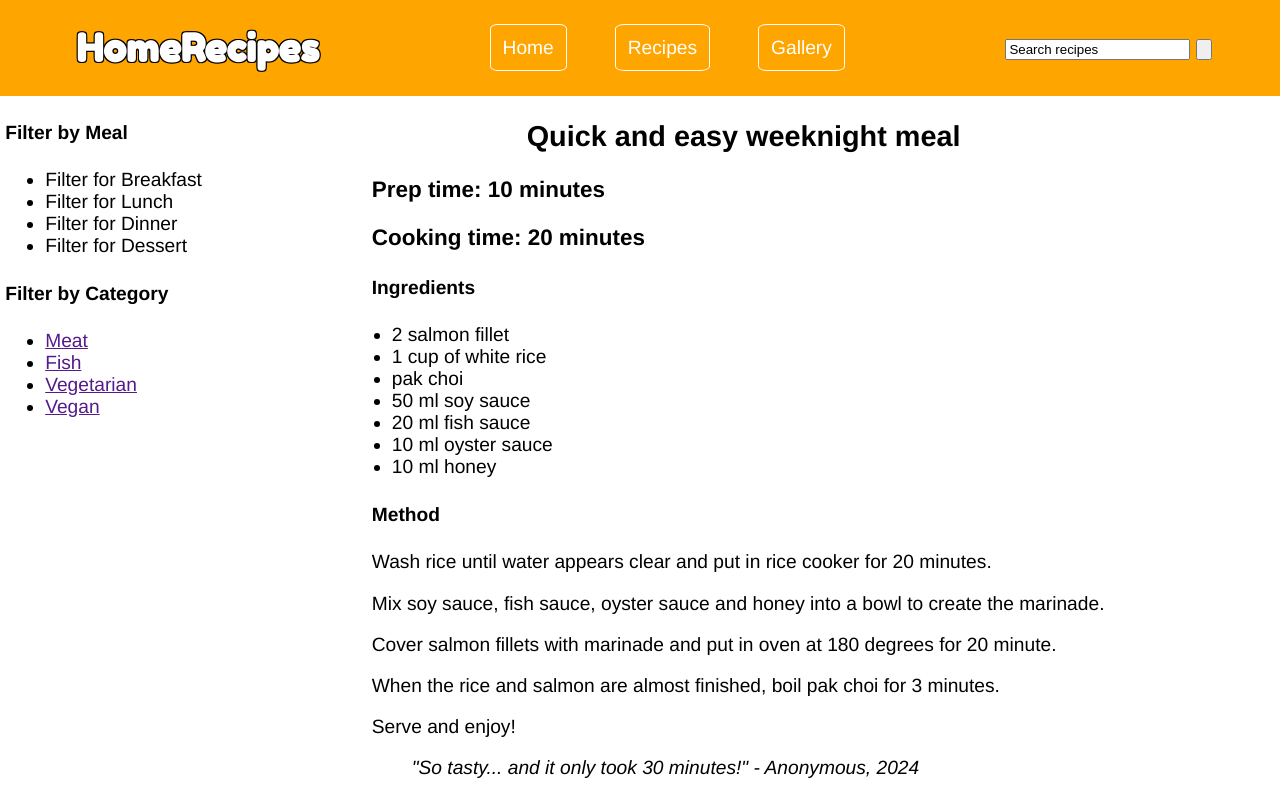
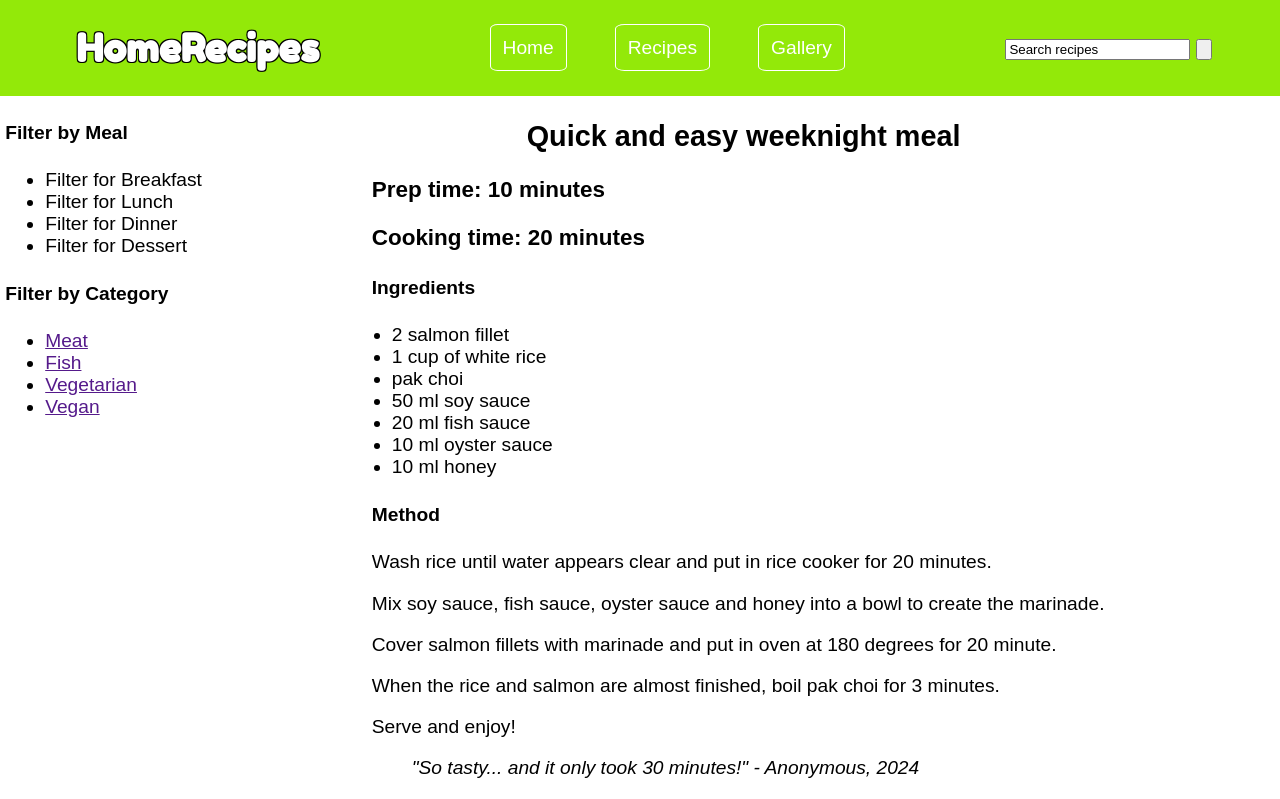
Before and after one commit to anishka-shar/anishka-shar.github.io, a plain HTML site: page index.html in a window 1280 px wide. Shown: the top 799 px of the page. Drawn offline with Linux system fonts and the light colour scheme.

Commit message:
Update style.css

```diff
--- a/style.css
+++ b/style.css
@@ -1,5 +1,5 @@
 body {
-    font-family: Helvetica, Arial, sans-serif;
+    font-family: Arial, Helvetica, sans-serif;
     margin: 0px;
     font-size: 1.5vw;
 }
@@ -22,7 +22,7 @@ ul {
 }
 
 body > header {
-    background-color: orange;
+    background-color: rgb(147, 233, 9);
     color: #ffffff;
     /* lol colors */
     display: flex;
@@ -35,6 +35,7 @@ body > header {
     list-style-type: disc;
     padding-left: 20px;
 }
+
 #nav-ul {
     display:flex;
 }
@@ -79,7 +80,7 @@ h2 {
 }
 
 body > footer {
-    background-color: orange;
+    background-color: rgb(147, 233, 9);
     display: flex;
 }
 
```
